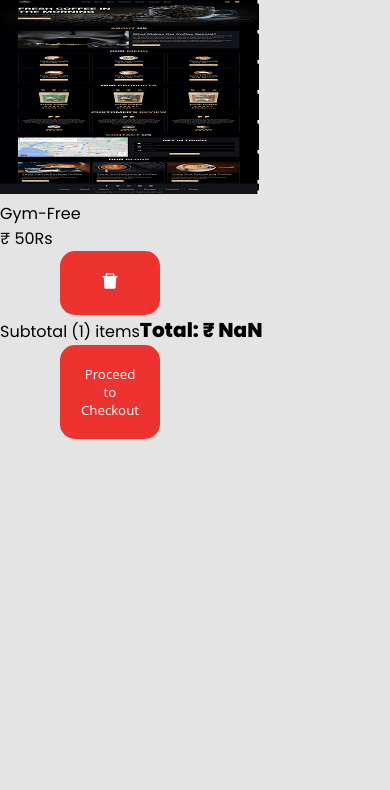
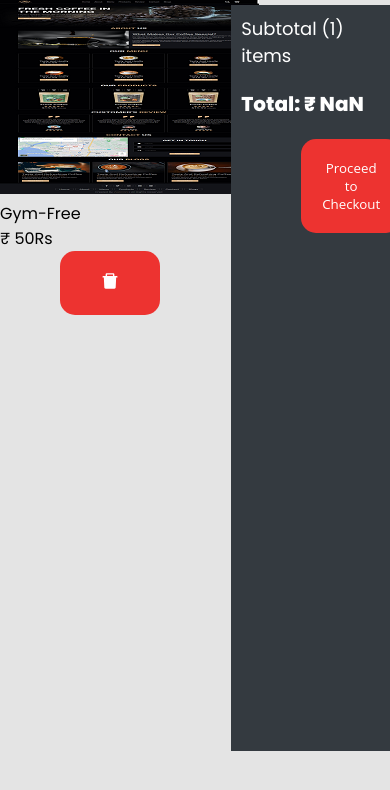
Before and after one commit to Muhammad-Talha028989/webfork_fyp, a React (Create React App) app: page /cart in a window 390 px wide. Shown: the top 790 px of the page. Built offline with nearby package versions, Linux system fonts and the light colour scheme.

Commit message:
update cart styling

```diff
--- a/src/components/Cart.js
+++ b/src/components/Cart.js
@@ -3,6 +3,7 @@ import { Button, Col, Form, Image, ListGroup, Row } from "react-bootstrap";
 import { AiFillDelete } from "react-icons/ai";
 import useCartState from "../store/cartStore/CartStore";
 // import Rating from "./Rating";
+import "../styles/Cart.css";
 
 const Cart = () => {
   const CartState = useCartState((state) => state.CartState);
@@ -13,7 +14,10 @@ const Cart = () => {
   useEffect(() => {
     setCart(CartState);
     setTotal(
-      cart?.reduce((acc, curr) => acc + Number(curr.price) * curr.qty, 0),
+      CartState?.reduce(
+        (acc, curr) => acc + Number(curr?.price) * curr?.qty,
+        0,
+      ),
     );
   }, [CartState, cart]);
 
@@ -61,7 +65,9 @@ const Cart = () => {
       </div>
       <div className="filters summary">
         <span className="title">Subtotal ({cart?.length}) items</span>
-        <span style={{ fontWeight: 700, fontSize: 20 }}>Total: ₹ {total}</span>
+        <span
+          style={{ fontWeight: 700, fontSize: 20 }}
+        >{` Total: ₹ ${total}`}</span>
         <Button type="button" disabled={cart?.length === 0}>
           Proceed to Checkout
         </Button>
--- a/src/data/ProductAPI.js
+++ b/src/data/ProductAPI.js
@@ -4,8 +4,10 @@ const Menu = [
     image: "/images/screenshot.png",
     name: "Gym-Free",
     category: "Gym",
-        price: "50Rs",
-        description: "Lorem ipsum dolor sit amet consectetur adipisicing elit. Quaerat unde beatae fuga ipsa? Temporibus, asperiores!"
+    price: 50,
+    description:
+      "Lorem ipsum dolor sit amet consectetur adipisicing elit. Quaerat unde beatae fuga ipsa? Temporibus, asperiores!",
+    qty: 1,
   },
 
   {
@@ -13,8 +15,10 @@ const Menu = [
     image: "/images/screenshot.png",
     name: "Gym-Premium",
     category: "Gym",
-        price: "350Rs",
-        description: "Lorem ipsum dolor sit amet consectetur adipisicing elit. Quaerat unde beatae fuga ipsa? Temporibus, asperiores!"
+    price: 350,
+    qty: 1,
+    description:
+      "Lorem ipsum dolor sit amet consectetur adipisicing elit. Quaerat unde beatae fuga ipsa? Temporibus, asperiores!",
   },
 
   {
@@ -22,8 +26,10 @@ const Menu = [
     image: "/images/screenshot.png",
     name: "Ecommerce-Free",
     category: "Ecommerce",
-        price: "250Rs",
-        description: "Lorem ipsum dolor sit amet consectetur adipisicing elit. Quaerat unde beatae fuga ipsa? Temporibus, asperiores!"
+    price: 250,
+    qty: 1,
+    description:
+      "Lorem ipsum dolor sit amet consectetur adipisicing elit. Quaerat unde beatae fuga ipsa? Temporibus, asperiores!",
   },
 
   {
@@ -31,8 +37,10 @@ const Menu = [
     image: "/images/screenshot.png",
     name: "Ecommerce-Premium",
     category: "Ecommerce",
-        price: "150Rs",
-        description: "Lorem ipsum dolor sit amet consectetur adipisicing elit. Quaerat unde beatae fuga ipsa? Temporibus, asperiores!"
+    price: 150,
+    qty: 1,
+    description:
+      "Lorem ipsum dolor sit amet consectetur adipisicing elit. Quaerat unde beatae fuga ipsa? Temporibus, asperiores!",
   },
 
   {
@@ -40,8 +48,10 @@ const Menu = [
     image: "/images/screenshot.png",
     name: "Restaurant-Free",
     category: "Restaurant",
-        price: "550Rs",
-        description: "Lorem ipsum dolor sit amet consectetur adipisicing elit. Quaerat unde beatae fuga ipsa? Temporibus, asperiores!"
+    price: 550,
+    qty: 1,
+    description:
+      "Lorem ipsum dolor sit amet consectetur adipisicing elit. Quaerat unde beatae fuga ipsa? Temporibus, asperiores!",
   },
 
   {
@@ -49,8 +59,10 @@ const Menu = [
     image: "/images/screenshot.png",
     name: "Restaurant-Premium",
     category: "Restaurant",
-        price: "550Rs",
-        description: "Lorem ipsum dolor sit amet consectetur adipisicing elit. Quaerat unde beatae fuga ipsa? Temporibus, asperiores!"
+    price: 550,
+    qty: 1,
+    description:
+      "Lorem ipsum dolor sit amet consectetur adipisicing elit. Quaerat unde beatae fuga ipsa? Temporibus, asperiores!",
   },
 
   {
@@ -58,8 +70,10 @@ const Menu = [
     image: "/images/screenshot.png",
     name: "Construction-Free",
     category: "Construction",
-        price: "550Rs",
-        description: "Lorem ipsum dolor sit amet consectetur adipisicing elit. Quaerat unde beatae fuga ipsa? Temporibus, asperiores!"
+    price: 550,
+    qty: 1,
+    description:
+      "Lorem ipsum dolor sit amet consectetur adipisicing elit. Quaerat unde beatae fuga ipsa? Temporibus, asperiores!",
   },
 
   {
@@ -67,8 +81,10 @@ const Menu = [
     image: "/images/screenshot.png",
     name: "Construction-Premium",
     category: "Construction",
-        price: "150Rs",
-        description: "Lorem ipsum dolor sit amet consectetur adipisicing elit. Quaerat unde beatae fuga ipsa? Temporibus, asperiores!"
+    price: 150,
+    qty: 1,
+    description:
+      "Lorem ipsum dolor sit amet consectetur adipisicing elit. Quaerat unde beatae fuga ipsa? Temporibus, asperiores!",
   },
 
   {
@@ -76,8 +92,10 @@ const Menu = [
     image: "/images/screenshot.png",
     name: "Charity-Free",
     category: "Charity",
-        price: "350Rs",
-        description: "Lorem ipsum dolor sit amet consectetur adipisicing elit. Quaerat unde beatae fuga ipsa? Temporibus, asperiores!"
+    price: 350,
+    qty: 1,
+    description:
+      "Lorem ipsum dolor sit amet consectetur adipisicing elit. Quaerat unde beatae fuga ipsa? Temporibus, asperiores!",
   },
 
   {
@@ -85,8 +103,10 @@ const Menu = [
     image: "/images/screenshot.png",
     name: "Charity-Premium",
     category: "Charity",
-        price: "350Rs",
-        description: "Lorem ipsum dolor sit amet consectetur adipisicing elit. Quaerat unde beatae fuga ipsa? Temporibus, asperiores!"
+    price: 350,
+    qty: 1,
+    description:
+      "Lorem ipsum dolor sit amet consectetur adipisicing elit. Quaerat unde beatae fuga ipsa? Temporibus, asperiores!",
   },
 ];
 
--- a/src/store/cartStore/CartStore.js
+++ b/src/store/cartStore/CartStore.js
@@ -10,6 +10,7 @@ let cartStore = (set) => ({
       name: "Gym-Free",
       category: "Gym",
       price: "50Rs",
+      qty: 1,
       description:
         "Lorem ipsum dolor sit amet consectetur adipisicing elit. Quaerat unde beatae fuga ipsa? Temporibus, asperiores!",
     },
--- /dev/null
+++ b/src/styles/Cart.css
@@ -0,0 +1,102 @@
+/* header styles */
+
+.header {
+  display: block;
+  text-align: center;
+  font-size: 30px;
+  margin: 10px 0;
+}
+
+.cartitem {
+  display: flex;
+  justify-content: space-between;
+  align-items: center;
+  margin: 0 20px;
+  margin-bottom: 20px;
+}
+
+.cartItemImg {
+  border-radius: 50%;
+  width: 50px;
+  height: 50px;
+  object-fit: cover;
+}
+
+.cartItemDetail {
+  display: flex;
+  flex: 1;
+  padding: 0 20px;
+  flex-direction: column;
+}
+
+/* Home Page */
+
+.home {
+  display: flex;
+}
+
+.filters {
+  background-color: #343a40;
+  color: white;
+  padding: 20px;
+  display: flex;
+  flex-direction: column;
+  width: 20%;
+  margin: 10px;
+  height: 86vh;
+}
+
+.filters > span {
+  padding-bottom: 20px;
+}
+
+.title {
+  font-size: 30px;
+}
+
+.productContainer {
+  display: flex;
+  width: 78%;
+  padding: 20px;
+  flex-wrap: wrap;
+  justify-content: space-around;
+}
+
+.products {
+  width: 30%;
+  margin: 10px;
+}
+
+.summary {
+  width: 30%;
+}
+
+/* Media Queries */
+@media (max-width: 771px) {
+  .filters {
+    width: 40%;
+    padding: 10px;
+    margin: 5px;
+  }
+
+  .filters > span {
+    font-size: 10px;
+  }
+
+  .title {
+    font-size: 18px !important;
+  }
+
+  .productContainer {
+    width: 58%;
+    padding: 0;
+  }
+
+  .search {
+    display: none !important;
+  }
+
+  .products {
+    width: 100%;
+  }
+}
```
Lines whose indentation alone changed are shown as unchanged.
